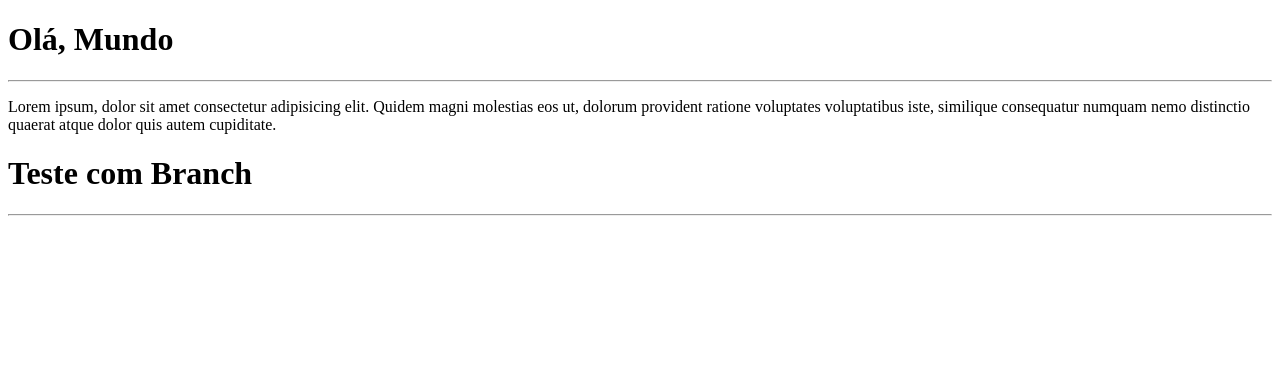
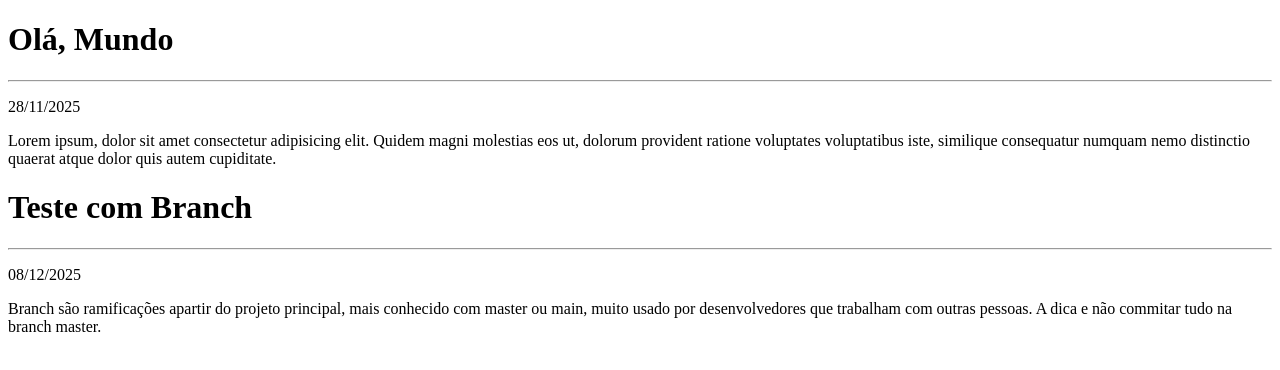
Before and after one commit to yasmimsampaiomelo/OlaMundo, a plain HTML site: page site-exemplo/index.html in a window 1280 px wide. Drawn offline with Linux system fonts and the light colour scheme.

Commit message:
Teste com branch

```diff
--- a/site-exemplo/index.html
+++ b/site-exemplo/index.html
@@ -8,10 +8,13 @@
 <body>
     <h1>Olá, Mundo</h1>
     <hr>
+    <p>28/11/2025</p>
     <p>Lorem ipsum, dolor sit amet consectetur adipisicing elit. Quidem magni molestias eos ut, dolorum provident ratione voluptates voluptatibus iste, similique consequatur numquam nemo distinctio quaerat atque dolor quis autem cupiditate.</p>
 
     <h1>Teste com Branch</h1>
     <hr>
-    <p></p>
+    <p>08/12/2025</p>
+    <p>Branch são ramificações apartir do projeto principal, mais conhecido com master ou main, muito usado por desenvolvedores que trabalham com outras pessoas. A dica e não commitar tudo na branch master.</p>
+
 </body>
 </html>
```
